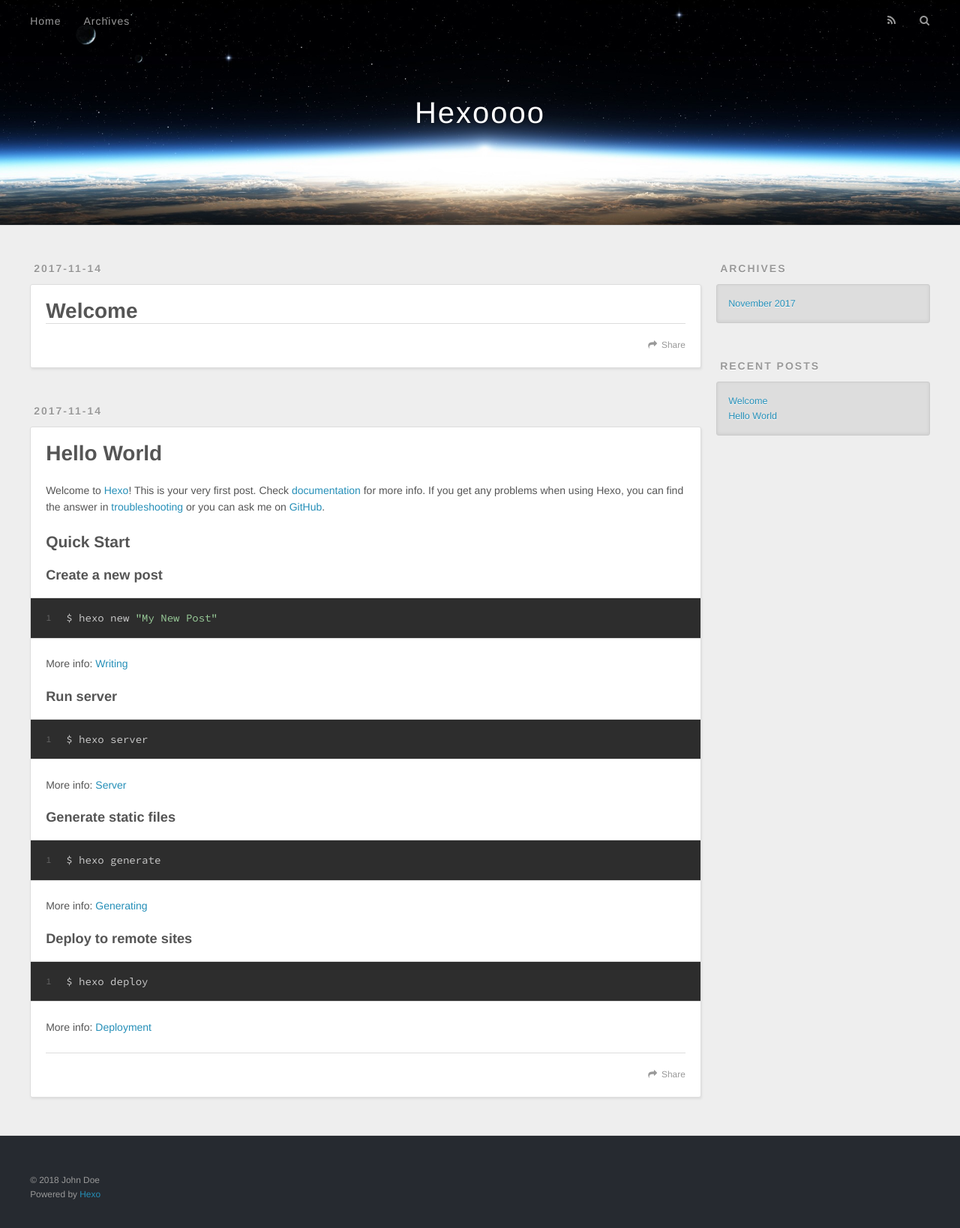
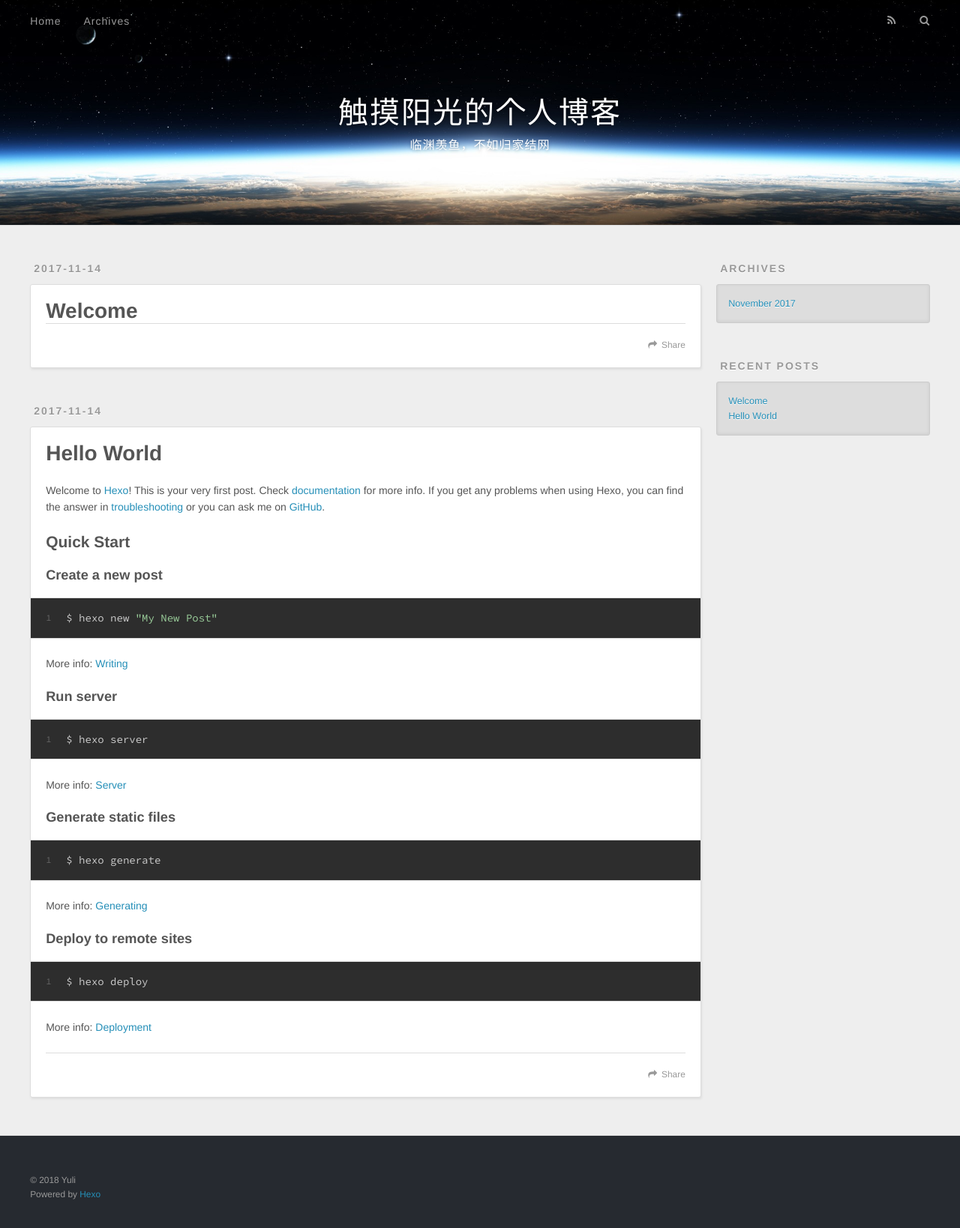
Before and after one commit to yuliyuli21/yuliyuli21.github.io, a plain HTML site: page index.html in a window 1280 px wide. Shown: the whole page at 75% size. Drawn offline with nearby package versions, Linux system fonts and the light colour scheme.

Commit message:
Site updated: 2018-01-24 18:18:19

```diff
--- a/index.html
+++ b/index.html
@@ -3,16 +3,16 @@
 <head>
   <meta charset="utf-8">
 
-  <title>Hexoooo</title>
+  <title>触摸阳光的个人博客</title>
   <meta name="viewport" content="width=device-width, initial-scale=1, maximum-scale=1">
   <meta property="og:type" content="website">
-<meta property="og:title" content="Hexoooo">
+<meta property="og:title" content="触摸阳光的个人博客">
 <meta property="og:url" content="http://yoursite.com/index.html">
-<meta property="og:site_name" content="Hexoooo">
+<meta property="og:site_name" content="触摸阳光的个人博客">
 <meta name="twitter:card" content="summary">
-<meta name="twitter:title" content="Hexoooo">
+<meta name="twitter:title" content="触摸阳光的个人博客">
 
-    <link rel="alternate" href="/atom.xml" title="Hexoooo" type="application/atom+xml">
+    <link rel="alternate" href="/atom.xml" title="触摸阳光的个人博客" type="application/atom+xml">
 
 
     <link rel="icon" href="/favicon.png">
@@ -33,8 +33,12 @@
   <div id="header-outer" class="outer">
     <div id="header-title" class="inner">
       <h1 id="logo-wrap">
-        <a href="/" id="logo">Hexoooo</a>
+        <a href="/" id="logo">触摸阳光的个人博客</a>
       </h1>
+
+        <h2 id="subtitle-wrap">
+          <a href="/" id="subtitle">临渊羡鱼，不如归家结网</a>
+        </h2>
 
     </div>
     <div id="header-inner" class="inner">
@@ -87,7 +91,7 @@
 
     </div>
     <footer class="article-footer">
-      <a data-url="http://yoursite.com/2017/11/14/Welcome/" data-id="cjcstrjps000099ruiqdjkkpq" class="article-share-link">Share</a>
+      <a data-url="http://yoursite.com/2017/11/14/Welcome/" data-id="cjcsusb980001g7ruisaxnh74" class="article-share-link">Share</a>
 
 
     </footer>
@@ -132,7 +136,7 @@
 
     </div>
     <footer class="article-footer">
-      <a data-url="http://yoursite.com/2017/11/14/hello-world/" data-id="cjcstrjpy000199rubjw25f6e" class="article-share-link">Share</a>
+      <a data-url="http://yoursite.com/2017/11/14/hello-world/" data-id="cjcsusb940000g7rukv8tmyvm" class="article-share-link">Share</a>
 
 
     </footer>
@@ -191,7 +195,7 @@
 
   <div class="outer">
     <div id="footer-info" class="inner">
-      &copy; 2018 John Doe<br>
+      &copy; 2018 Yuli<br>
       Powered by <a href="http://hexo.io/" target="_blank">Hexo</a>
     </div>
   </div>
```
Also changed, not shown: 2017/11/14/Welcome/index.html (+10 -6 lines), 2017/11/14/hello-world/index.html (+10 -6 lines), archives/2017/11/index.html (+11 -7 lines), archives/2017/index.html (+11 -7 lines), archives/index.html (+11 -7 lines).
